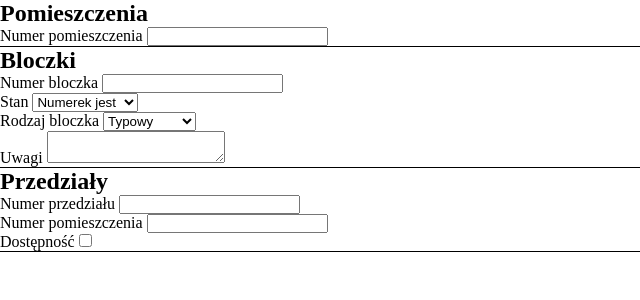
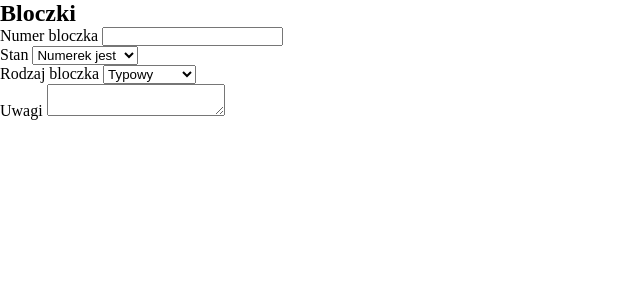
Before and after one commit to Swirek3331/Szatnia, a PHP site: page / in a window 1280 px wide. Shown: the top 300 px of the page, without its empty margins (0-640 px from the left). Run offline with PHP 8.4, Linux system fonts and the light colour scheme.

Commit message:
Tu o bloczki chodzi

```diff
--- a/index.html
+++ b/index.html
@@ -10,26 +10,6 @@
 </head>
 <body>
     <aside>
-        <section>
-            <h2>Pomieszczenia</h2>
-            <form>
-                <div class="form-row">
-                    <label for="roomID">Numer pomieszczenia</label>
-                    <input type="number" id="roomID" name="roomID"/>
-                </div>
-
-
-                <!--
-                <div class="buttons-container">
-                    <input type="button" value="Poprzedni"/>
-                    <input type="submit" value="Usuń"/>
-                    <input type="reset" value="Wyczyść"/>
-                    <input type="submit" value="Dodaj"/>
-                    <input type="button" value="Następny"/>
-                </div>
-                -->
-            </form>
-        </section>
         <section>
             <h2>Bloczki</h2>
             <form>
@@ -73,35 +53,6 @@
                 -->
             </form>
         </section>
-        <section>
-            <h2>Przedziały</h2>
-            <form>
-                <div class="form-row">
-                    <label for="boxID">Numer przedziału</label>
-                    <input type="number" id="boxID" name="boxID"/>
-                </div>
-
-                <div class="form-row">
-                    <label for="roomID2">Numer pomieszczenia</label>
-                    <input type="number" id="roomID2" name="roomID2"/>
-                </div>
-
-                <div class="form-row">
-                    <label for="accesability">Dostępność</label>
-                    <input type="checkbox" id="accesability" name="accesability"/>
-                </div>
-
-                <!--
-                <div class="buttons-container">
-                    <input type="button" value="Poprzedni"/>
-                    <input type="submit" value="Usuń"/>
-                    <input type="reset" value="Wyczyść"/>
-                    <input type="submit" value="Dodaj"/>
-                    <input type="button" value="Następny"/>
-                </div>
-                -->
-            </form>
-        </section>
     </aside>
 </body>
 </html>
--- a/public/main.css
+++ b/public/main.css
@@ -3,9 +3,3 @@
     padding: 0;
     box-sizing: border-box;
 }
-
-aside {
-    & section {
-        border-bottom: 1px solid black;
-    }
-}
```
